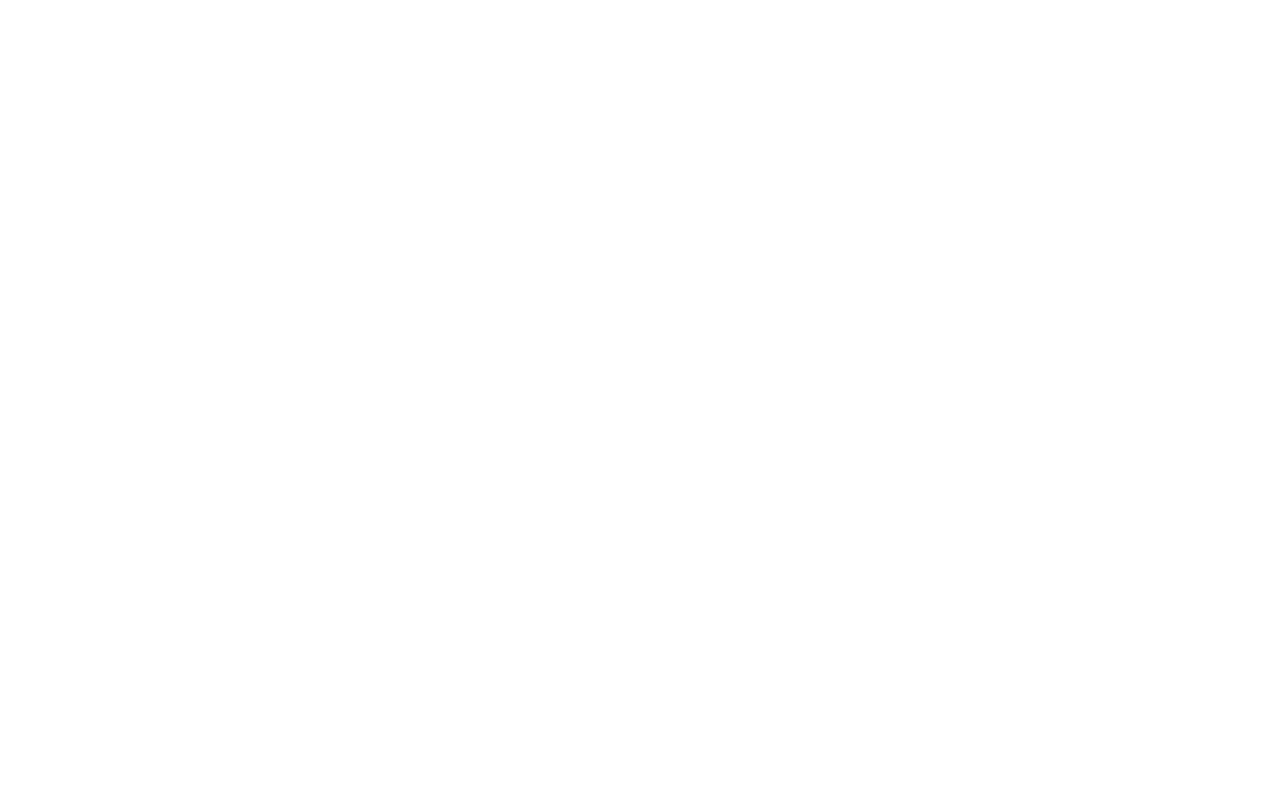
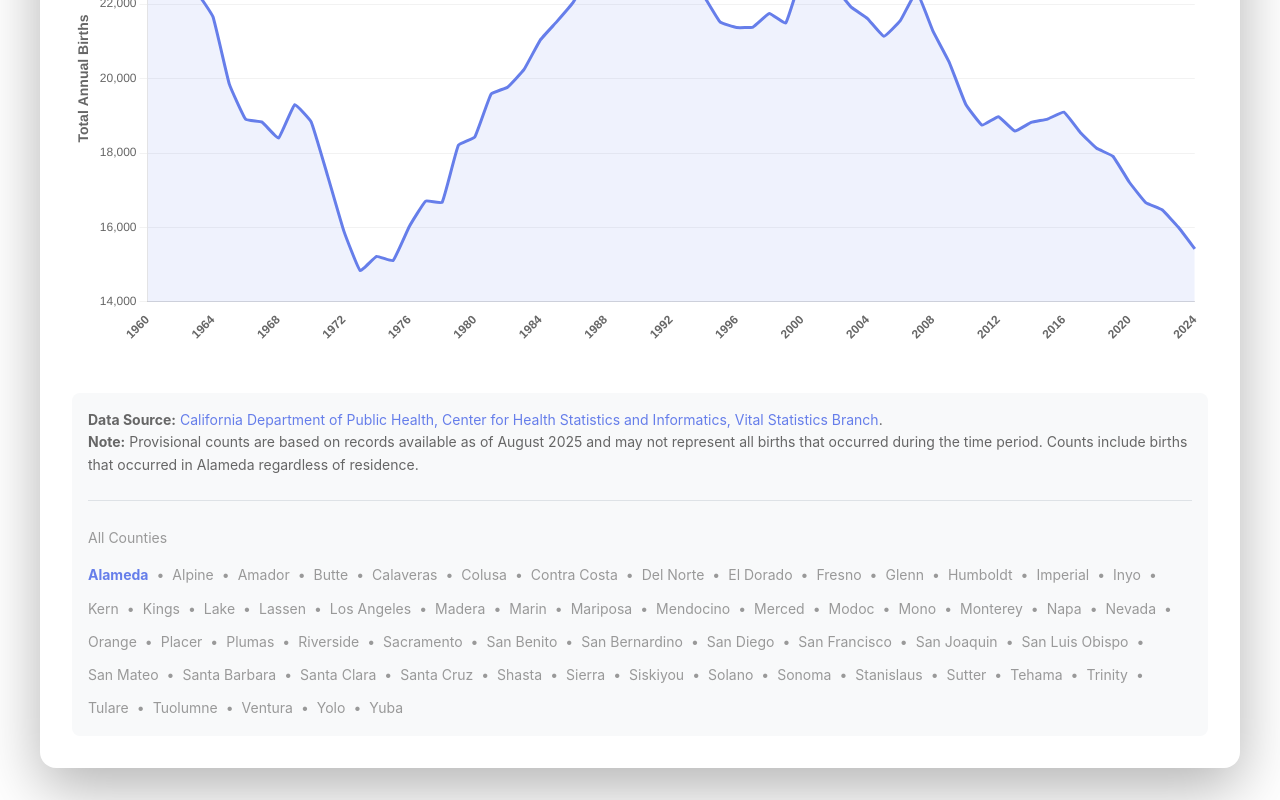
Before and after one commit to astromme/calbirths, a React (Vite) app: page /county/alameda in a window 1280 px wide. Before the commit this address had no page. Shown: the part 1648-2448 px from the top of the page. Before the commit the page ends 800 px from the top, so only its background shows below. Built offline with nearby package versions, Linux system fonts and the light colour scheme.

Commit message:
use base url across the site

```diff
--- a/src/App.jsx
+++ b/src/App.jsx
@@ -5,10 +5,10 @@
 
 function App() {
   return (
-    <BrowserRouter>
+    <BrowserRouter basename={import.meta.env.BASE_URL}>
       <Routes>
-        <Route path="/calbirths/" element={<HomePage />} />
-        <Route path="/calbirths/county/:countySlug" element={<CountyPage />} />
+        <Route path="/" element={<HomePage />} />
+        <Route path="/county/:countySlug" element={<CountyPage />} />
       </Routes>
     </BrowserRouter>
   );
--- a/src/components/CountyNav.jsx
+++ b/src/components/CountyNav.jsx
@@ -5,7 +5,7 @@
   const [counties, setCounties] = useState([]);
 
   useEffect(() => {
-    fetch('/calbirths/data/counties.json')
+    fetch(`${import.meta.env.BASE_URL}data/counties.json`)
       .then(response => response.json())
       .then(data => setCounties(data))
       .catch(error => console.error('Error loading counties:', error));
@@ -17,12 +17,12 @@
 
   return (
     <div className="county-nav">
-      <Link to="/calbirths/">All Counties</Link>
+      <Link to={import.meta.env.BASE_URL}>All Counties</Link>
       <div className="county-list">
         {counties.map((county) => (
           <span key={county}>
             <Link
-              to={`/calbirths/county/${getCountySlug(county)}`}
+              to={`${import.meta.env.BASE_URL}county/${getCountySlug(county)}`}
               style={{ fontWeight: currentCounty === county ? 'bold' : 'normal' }}
             >
               {county}
--- a/src/utils/dataLoader.js
+++ b/src/utils/dataLoader.js
@@ -1,5 +1,5 @@
 export async function loadCountyData(countySlug) {
-  const response = await fetch(`/calbirths/data/${countySlug}-births.json`);
+  const response = await fetch(`${import.meta.env.BASE_URL}data/${countySlug}-births.json`);
   if (!response.ok) {
     throw new Error(`Failed to load data for ${countySlug}`);
   }
@@ -7,7 +7,7 @@
 }
 
 export async function loadAggregateData() {
-  const response = await fetch('/calbirths/data/california-total-births.json');
+  const response = await fetch(`${import.meta.env.BASE_URL}data/california-total-births.json`);
   if (!response.ok) {
     throw new Error('Failed to load aggregate data');
   }
```
